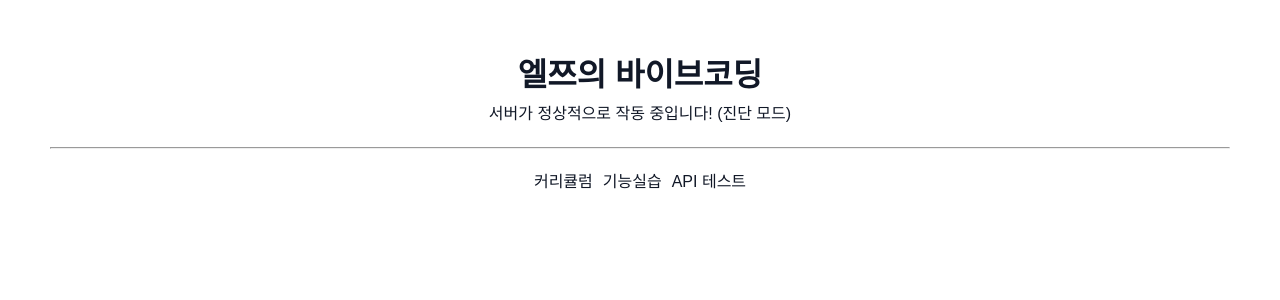
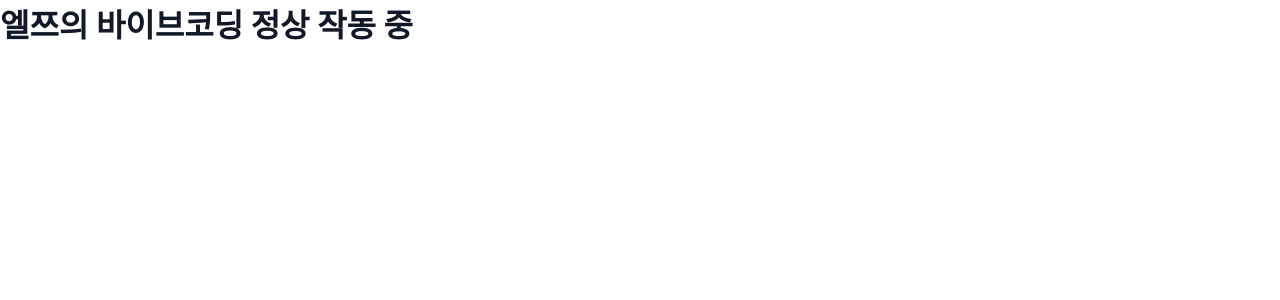
Before and after one commit to zmetron2/next-cf-vibe, a Next.js app: page / in a window 1280 px wide. Shown: the top 300 px of the page. Built offline with nearby package versions, Linux system fonts and the light colour scheme.

Commit message:
fix: Final attempt with single text line and no runtime flags

```diff
--- a/src/app/layout.tsx
+++ b/src/app/layout.tsx
@@ -1,15 +1,4 @@
-import type { Metadata } from "next";
 import "./globals.css";
-
-export const runtime = 'edge';
-
-export const metadata: Metadata = {
-  title: "엘쯔의 바이브코딩 - 퍼블리셔, 프런트엔드 개발자 엘쯔의 정보공유",
-  description: "UX디자인, 퍼블리싱, 프런트엔드 개발 지식을 공유하는 엘쯔의 바이브코딩입니다.",
-  icons: {
-    icon: "/logo.svg",
-  },
-};
 
 export default function RootLayout({
   children,
--- a/src/app/page.tsx
+++ b/src/app/page.tsx
@@ -1,18 +1,3 @@
-export const runtime = 'edge';
-
-import React from 'react';
-
 export default function HomePage() {
-  return (
-    <div style={{ padding: '50px', textAlign: 'center', fontFamily: 'sans-serif' }}>
-      <h1>엘쯔의 바이브코딩</h1>
-      <p>서버가 정상적으로 작동 중입니다! (진단 모드)</p>
-      <hr style={{ margin: '20px 0' }} />
-      <div style={{ display: 'flex', gap: '10px', justifyContent: 'center' }}>
-        <a href="/curriculum">커리큘럼</a>
-        <a href="/practice">기능실습</a>
-        <a href="/api/vibe">API 테스트</a>
-      </div>
-    </div>
-  );
+  return <h1>엘쯔의 바이브코딩 정상 작동 중</h1>;
 }
```
